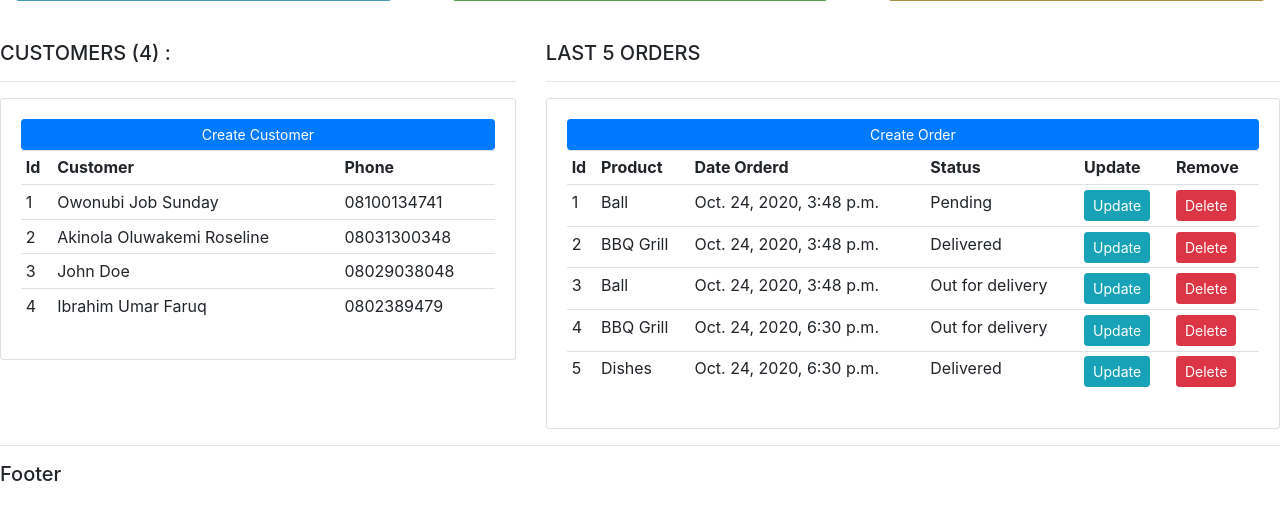
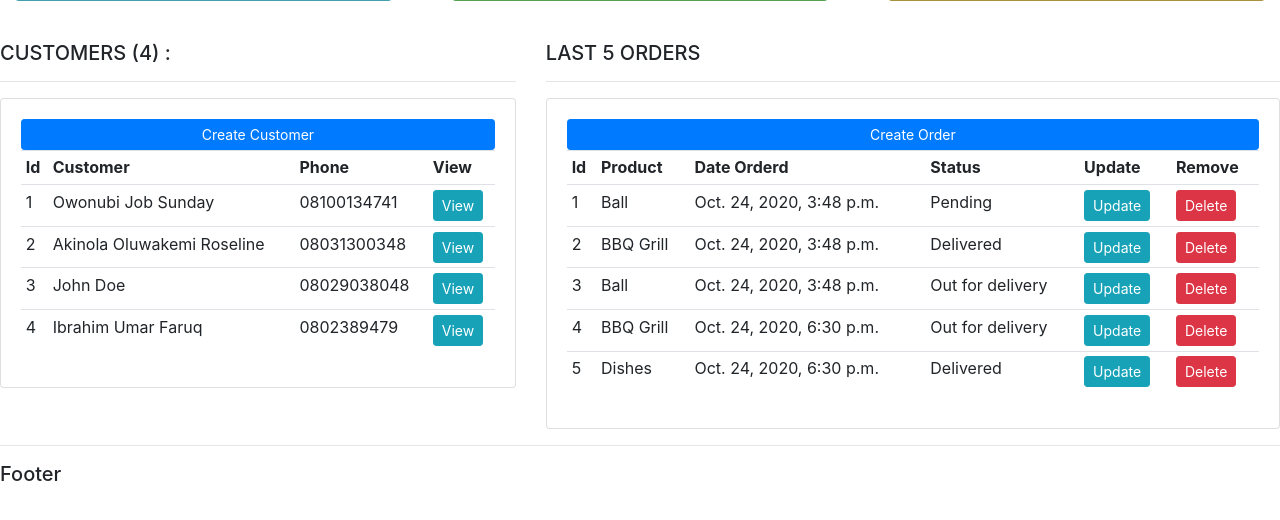
Before and after one commit to jobic10/crmwithdjango, a Django app: page / in a window 1280 px wide. Shown: the part 264-784 px from the top of the page. Run offline with Django 3.2, Linux system fonts and the light colour scheme; data comes from the database, SQL or seed files in the repository; some libraries are stand-ins or nearby versions.

Commit message:
Added a link to make routing easier

```diff
--- a/account/templates/account/dashboard.html
+++ b/account/templates/account/dashboard.html
@@ -17,12 +17,14 @@
 					<th>Id</th>
 					<th>Customer</th>
 					<th>Phone</th>
+					<th>View</th>
 				</tr>
 {% for customer in customers  %}
 <tr>
   <td>{{ forloop.counter }}</td>
   <td>{{ customer.name }}</td>
   <td>{{ customer.phone }}</td>
+  <td><a class='btn btn-sm btn-info' href="{% url 'customer' customer.id %}">View</a></td>
 </tr>
 {% endfor %}
 			</table>
```
